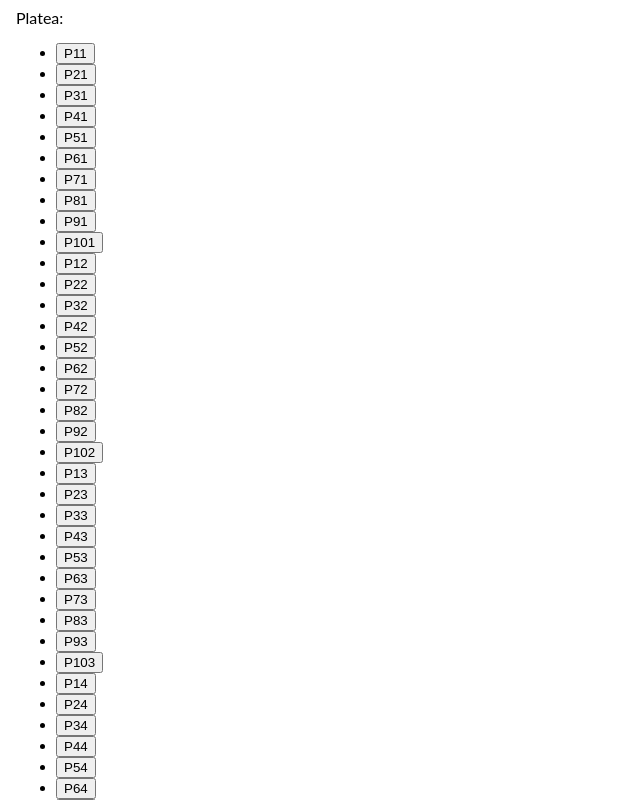
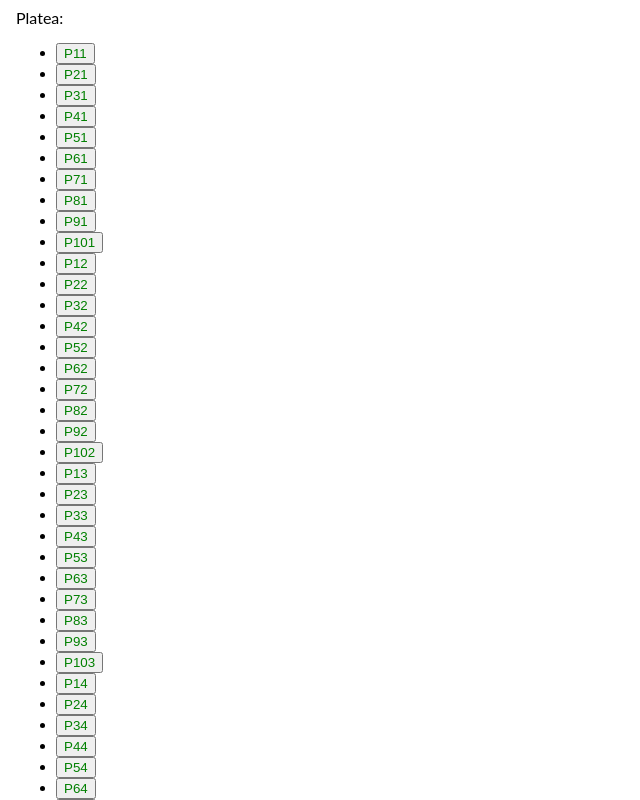
Before and after one commit to lacaprinamini/projssw, an Angular app: page / in a window 1280 px wide. Shown: the top 800 px of the page, without its empty margins (0-640 px from the left). Built offline with nearby package versions, Linux system fonts and the light colour scheme.

Commit message:
3 files modified

```diff
--- a/src/app/app.component.html
+++ b/src/app/app.component.html
@@ -7,7 +7,7 @@
 <ul>
 
 <li *ngFor='let posto of platea.postiDisponibili' >
-  <button >{{posto}}</button>
+  <button [style.color]="color" (click)="change(posto,this.color)" >{{posto}}</button>
 
 </li>
 </ul>
--- a/src/app/app.component.ts
+++ b/src/app/app.component.ts
@@ -24,9 +24,9 @@ export class AppComponent  {
 
   platea: posti;
   palchi: posti;
-
+  color: string;
   constructor(){
-
+this.color="green";
 const n = {
 filePlatea: 7,
 postiPlatea: 10,
@@ -42,5 +42,8 @@ const teatro = {
     this.platea= new posti(teatro.platea);
     this.palchi= new posti(teatro.palchi);
   }
+  change(posto: string,colore: string){
+   colore=="green" ? this.color="red" : this.color="green";
 
+  }
 }
```
Also changed, not shown: src/app/app.component.css (line endings or trailing spaces).
